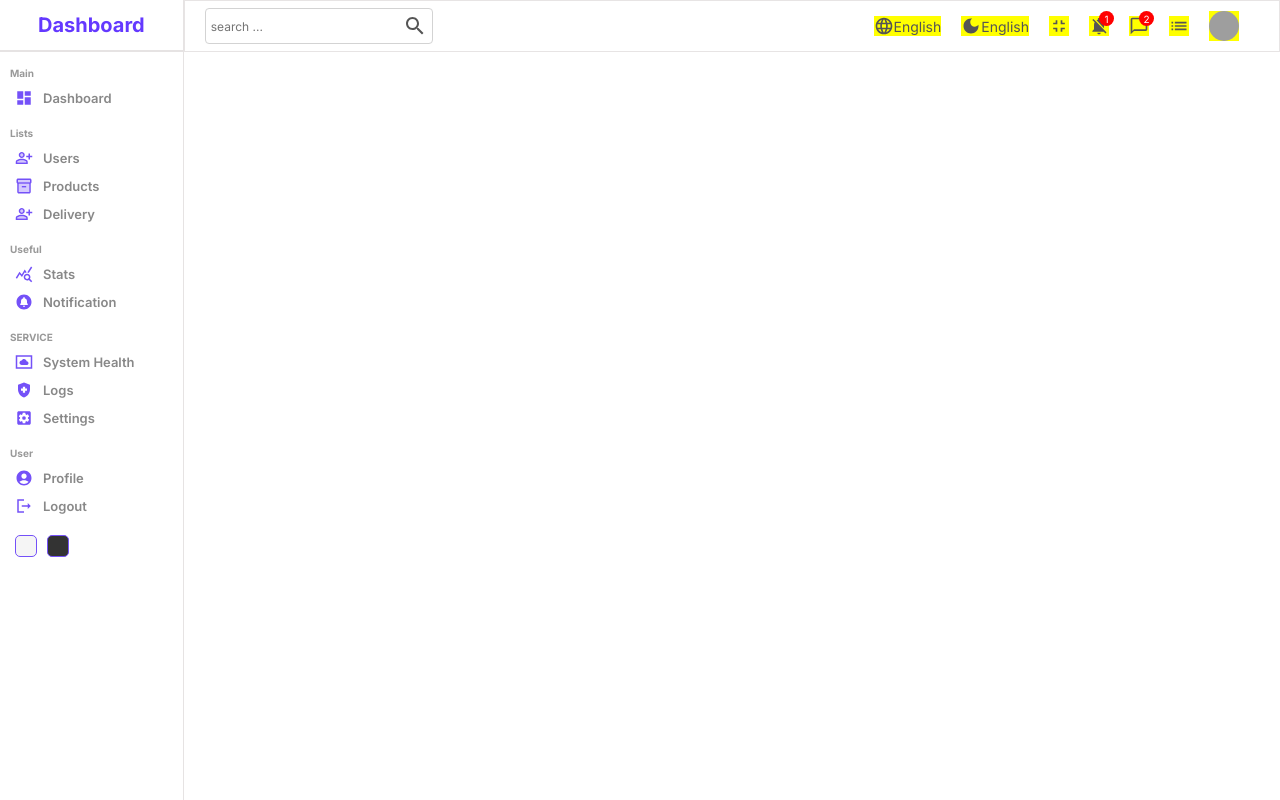
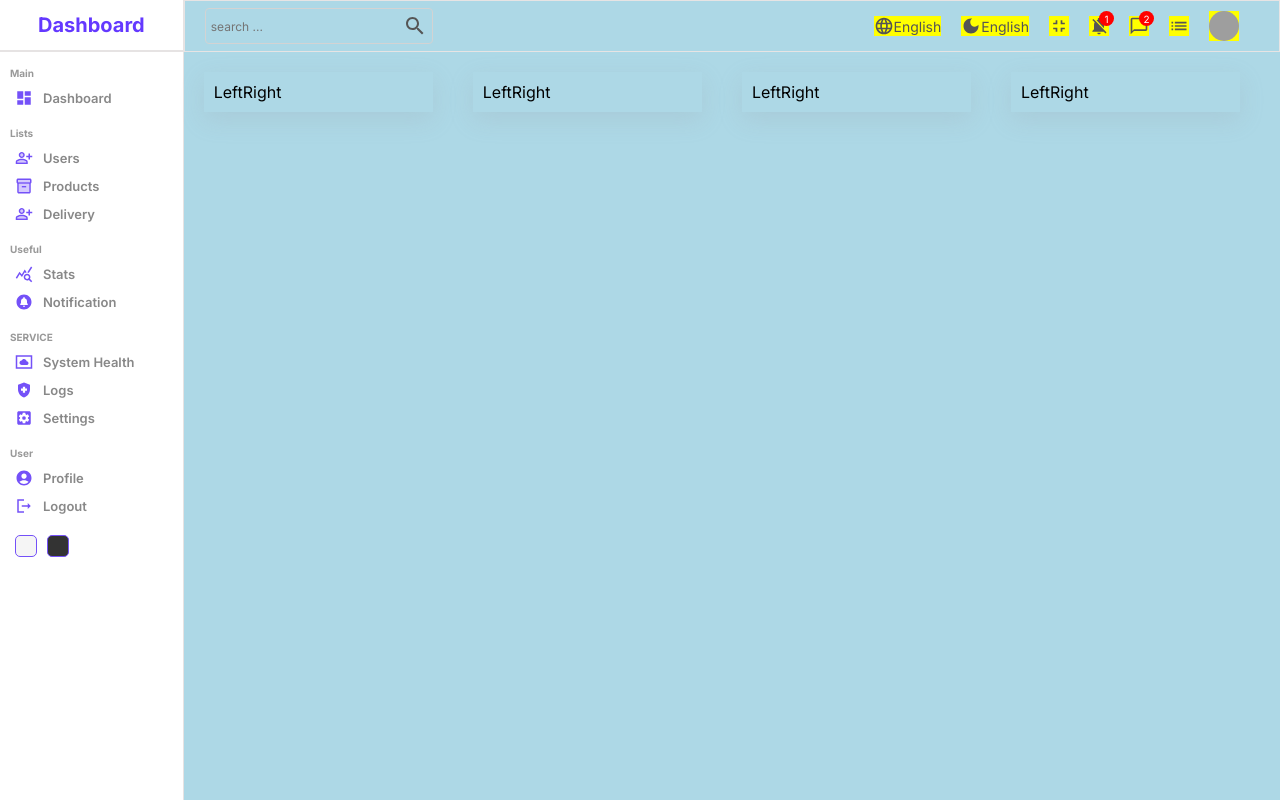
Before and after one commit to tinkugupta5/dashboard_practice, a React (Create React App) app: page / in a window 1280 px wide. Built offline with nearby package versions, Linux system fonts and the light colour scheme; grey boxes are pictures that could not be loaded.

Commit message:
adding widget

```diff
--- a/src/components/widget/Widget.jsx
+++ b/src/components/widget/Widget.jsx
@@ -1,9 +1,11 @@
 import React from "react";
+import "./widget.scss";
 
 const Widget = () => {
   return (
-    <div>
-      <h1>This</h1>
+    <div className="widget">
+      <div className="left">Left</div>
+      <div className="left">Right</div>
     </div>
   );
 };
--- a/src/components/widget/widget.scss
+++ b/src/components/widget/widget.scss
@@ -0,0 +1,8 @@
+.widget
+{
+    margin-right: 20px;
+    display: flex;
+    flex: 1;
+    padding: 10px;
+    box-shadow: rgba(149, 157, 165, 0.2) 0px 8px 24px;
+}
--- a/src/pages/home/Home.jsx
+++ b/src/pages/home/Home.jsx
@@ -2,6 +2,7 @@ import React from "react";
 import "./home.scss";
 import Sidebar from "../../components/sidebar/Sidebar";
 import Navbar from "./../../components/navbar/Navbar";
+import Widget from "../../components/widget/Widget";
 
 const Home = () => {
   return (
@@ -9,6 +10,12 @@ const Home = () => {
       <Sidebar />
       <div className="homeContainer">
         <Navbar />
+        <div className="widgets">
+          <Widget />
+          <Widget />
+          <Widget />
+          <Widget />
+        </div>
       </div>
     </div>
   );
--- a/src/pages/home/home.scss
+++ b/src/pages/home/home.scss
@@ -1,8 +1,14 @@
 .home{
     display: flex;
     .homeContainer{
-        // background-color: lightblue;
+        background-color: lightblue;
         flex: 6;
+        .widgets
+        {
+            display: flex;
+            padding: 20px;
+            gap: 20px;
+        }
     }
 
 }
```
